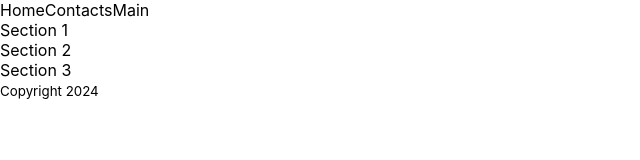
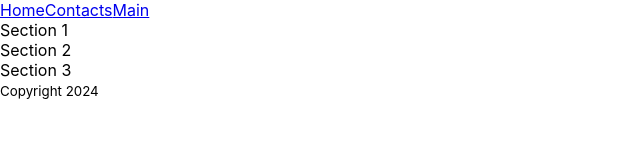
Before and after one commit to mattjholmes87/reactDemo, a React (Create React App) app: page / in a window 1280 px wide. Shown: the top 160 px of the page, without its empty margins (0-640 px from the left). Built offline with nearby package versions, Linux system fonts and the light colour scheme.

Commit message:
new button

```diff
--- a/src/components/Links.jsx
+++ b/src/components/Links.jsx
@@ -3,11 +3,17 @@ import React, { Component } from "react";
 class Links extends Component {
   render() {
     return (
-      <div>
-        <a>Home</a>
-        <a>Contacts</a>
-        <a>Main</a>
-      </div>
+      <React.Fragment>
+        <>
+          <a href="bbc.co.uk/sport" className="link">
+            Home
+          </a>
+          <a href="bbc.co.uk/sport">Contacts</a>
+          <a href="bbc.co.uk/sport">Main</a>
+        </>
+        {/* Same as React Fragment - better than using div */}
+        {/* This is same as open bracket */}
+      </React.Fragment>
     );
   }
 }
```
